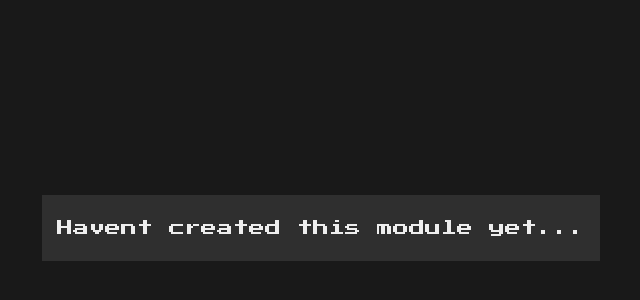
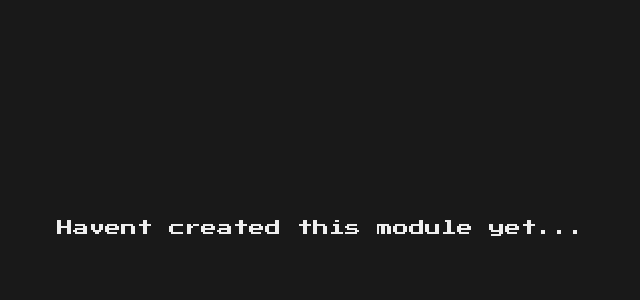
Before and after one commit to MarcDwyer/arcade-typeracer, a React (Create React App) app in the folder frontend/: page /multi in a window 1280 px wide. Shown: the part 172-472 px from the top of the page, without its empty margins (319-959 px from the left). Built offline with nearby package versions, Linux system fonts and the light colour scheme; no server answers.

Commit message:
websocket address now changes accordingly  based on production or dev enviroment

```diff
--- a/frontend/src/App.tsx
+++ b/frontend/src/App.tsx
@@ -14,7 +14,8 @@ import "./App.scss";
 function App() {
   const dispatch = useDispatch();
   useEffect(() => {
-    dispatch(setWs());
+    const isDev = process.env.NODE_ENV === "development";
+    dispatch(setWs(isDev));
   }, []);
 
   return (
@@ -24,7 +25,6 @@ function App() {
         backgroundColor: Theme.bgColor,
       }}
     >
-      <div className="inner-div" style={{ backgroundColor: Theme.shadeColor }}>
       <Router>
         <Switch>
           <Route component={ModeHandler} path="/:mode" />
@@ -32,7 +32,6 @@ function App() {
         </Switch>
       </Router>
     </div>
-    </div>
   );
 }
 
--- a/frontend/src/actions/socket_actions.ts
+++ b/frontend/src/actions/socket_actions.ts
@@ -28,8 +28,11 @@ function handleEvents(ws: WebSocket, dispatch: Dispatch) {
     }
   });
 }
-export function setWs(url?: string) {
-  const aUrl = url || `ws://localhost:1337/ws/`;
+export function setWs(isDev: boolean) {
+  const aUrl = isDev
+    ? `ws://localhost:1337/ws/`
+    : `wss://${document.location.hostname}/ws/`;
+  console.log(aUrl);
   return (dispatch: Dispatch) => {
     const ws = new WebSocket(aUrl);
 
--- a/frontend/src/containers/ModeHandler/mode_handler.scss
+++ b/frontend/src/containers/ModeHandler/mode_handler.scss
@@ -11,3 +11,9 @@
     margin-bottom: 2.5px;
   }
 }
+
+.mode-handler {
+  margin: auto;
+  padding: 25px 25px;
+  max-width: 750px;
+}
--- a/frontend/src/containers/ModeHandler/mode_handler.tsx
+++ b/frontend/src/containers/ModeHandler/mode_handler.tsx
@@ -59,7 +59,13 @@ function ModeHandler() {
 
   const isWpm = typeof wpm === "number";
   return (
-    <div className="mode-handler">
+    <div
+      className="mode-handler"
+      style={{
+        backgroundColor:
+          phase === Phases.typing ? Theme.shadeColor : "transparent",
+      }}
+    >
       <div className="shared-data">
         {timer.countdown && <span>{timer.countdown} seconds</span>}
         {isWpm && <span style={{ color: Theme.arcade_green }}>{wpm} wpm</span>}
```
Lines whose indentation alone changed are shown as unchanged.
